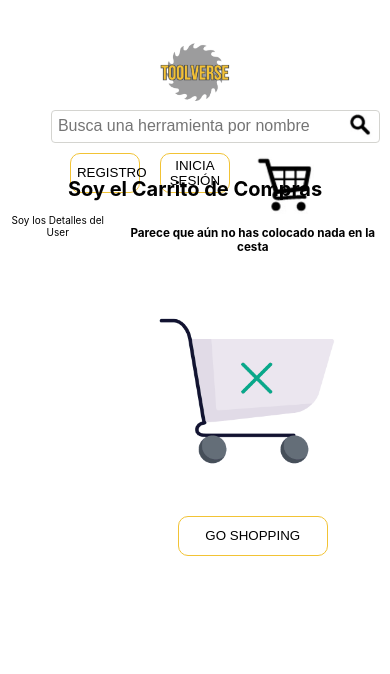
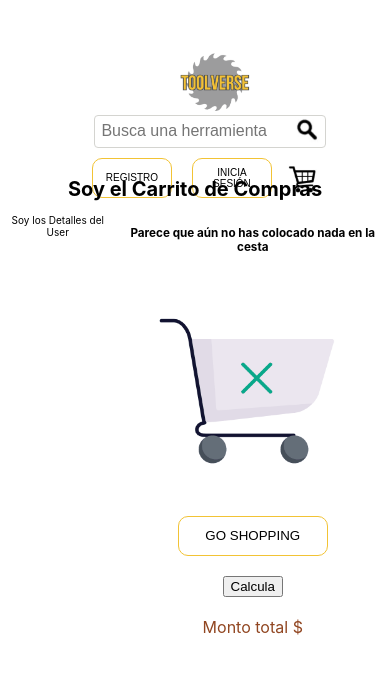
Before and after one commit to Sarapr27/clientToolVerse, a React (Create React App) app: page /cart in a window 390 px wide. Shown: the top 674 px of the page. Built offline with nearby package versions, Linux system fonts and the light colour scheme.

Commit message:
Gran avance
Card, SearchBar y NavBar -> estilos y responsive desing

Avance con Carrito de compras - AUN HAY MUCHOS BUGS

```diff
--- a/src/components/views/CartDetails/cartDetails.jsx
+++ b/src/components/views/CartDetails/cartDetails.jsx
@@ -1,27 +1,64 @@
 import style from './cartDetails.module.css';
 import empty from '../img/emptyTrolley.gif';
-import { UseSelector, useSelector } from 'react-redux/es/hooks/useSelector';
-import { Navigate, useNavigate } from 'react-router-dom';
+import { useSelector } from 'react-redux/es/hooks/useSelector';
+import { useNavigate } from 'react-router-dom';
+import MiniProduct from '../MiniProduct/miniProduct';
+import { useDispatch } from 'react-redux';
+import * as actions from '../../../redux/actions';
+import React, { useState } from "react";
 
 export default function CartDetails() {
-    // obtiene la info del store y la renderiza ->
-    // si no tiene info, muestra un carro vacío
-    const trolley = useSelector(state => state.trolley)
+    const trolley = useSelector(state => state.itemCart)
     const navigate = useNavigate();
+    const dispatch = useDispatch()
+
+    const [total, setTotal] = useState('')
+
+    const handleDelete = (id) => {
+        dispatch(actions.removeFromCart(id))
+    }
+
+    const calculateTotal = () => {
+        let suma = 0;
+        if (trolley.length === 1) {
+            return setTotal(trolley[0].price)
+        }
+        trolley.forEach((product) => {
+            console.log('calculando el precio', product[0])
+            console.log('el precio de cada producto', product[0].price)
+            suma = suma + product[0].price
+        })
+        return setTotal(suma)
+    }
 
     return (
-        <div className="overallDetail">
+        <div className={style.overallDetail}>
             {
-                (!trolley) ? <div className={style.emptyTrolley}>
+                (trolley.length === 0) ? <div className={style.emptyTrolley}>
                     <h3>Parece que aún no has colocado nada en la cesta</h3>
                     <img src={empty} alt='The trolley is empty' className={style.emptyTrolleyImg} />
                     <button className={style.goShopping} onClick={() => navigate('/home')}>Go Shopping</button>
                 </div>
                     : <div className={style.trolleyFull}>
-                        El carrito está lleno
+                        {
+                            trolley.map((product) => {
+                                console.log('esto es el product en el map', product)
+                                return <MiniProduct key={product.id}
+                                    id={product.id}
+                                    name={product.name}
+                                    image={product.image}
+                                    model={product.model}
+                                    brand={product.brand}
+                                    price={product.price}
+                                    handleDelete={handleDelete} />
+                            })
+                        }
                     </div>
             }
-
+            <div className={style.summingTotal}>
+                <button className={style.calculate} onClick={() => calculateTotal()}> Calcula </button>
+                <div className={style.total}> Monto total ${total} </div>
+            </div>
         </div>
     )
 }
--- a/src/components/views/CartDetails/cartDetails.module.css
+++ b/src/components/views/CartDetails/cartDetails.module.css
@@ -21,3 +21,13 @@
 .goShopping:hover {
     border: 0.2rem solid var(--buttons);
 }
+
+.calculate {
+    margin-top: 2rem;
+}
+
+.total {
+    font-size: medium;
+    margin-top: 2rem;
+    color: var(--warnings);
+}
--- a/src/components/views/Home/home.jsx
+++ b/src/components/views/Home/home.jsx
@@ -16,11 +16,7 @@ function Home() {
 
             </Carousel>
             <div className={style.highlights}>
-                <h3>Estos son los productos destacados -- queremos productos detacados? los ponemos arriba en el carrusel? </h3>
-
-                <hr />
-
-                <h3>También podría ir aquí un paginado </h3>
+                <h3>Paginado </h3>
                 <hr />
             </div>
             <ProductCards />
--- /dev/null
+++ b/src/components/views/MiniProduct/miniProduct.jsx
@@ -0,0 +1,26 @@
+import style from './miniProduct.module.css';
+import bin from '../img/bin.png'
+
+const MiniProduct = ({ id, image, name, model, brand, price, handleDelete }) => {
+
+    console.log('recibo los productos en el MiniProduct', id, image, name, model, brand, price, handleDelete)
+
+    return (
+        <div className={style.divMiniProd} key={id} >
+            <div className={style.nameImgMini}>
+                <div className={style.nameMiniProd}>{name}</div>
+                <img src={image} alt="producto en el carrito" className={style.imgMiniProd} />
+            </div>
+            <div className={style.brandModelMini}>
+                <div className={style.brandMiniProd}>{brand}</div>
+                <div className={style.modelMiniProd}>{model}</div>
+            </div>
+            <div className={style.priceMiniProd}>{price}</div>
+            <button className={style.deleteProd} onClick={() => handleDelete(id)}>
+                <img src={bin} alt="bin" className={style.bin} />
+            </button>
+        </div>
+    )
+};
+
+export default MiniProduct;
--- /dev/null
+++ b/src/components/views/MiniProduct/miniProduct.module.css
@@ -0,0 +1,46 @@
+.divMiniProd {
+    display: flex;
+    gap: 2rem;
+    align-items: center;
+    border: 0.1rem solid black;
+    padding: 1rem;
+    margin-bottom: 2rem;
+}
+
+.nameMiniProd {
+    font-size: larger;
+    font-weight: 700;
+}
+
+.priceMiniProd {
+    font-size: larger;
+    font-weight: 700;
+    color: var(--warnings);
+}
+
+.imgMiniProd {
+    height: 8rem;
+    margin-left: -9rem;
+}
+
+.brandModelMini {
+    margin-left: -9rem;
+}
+
+.bin {
+    height: 2.5rem;
+    margin: -0.5rem;
+    margin-bottom: -0.6rem;
+    cursor: pointer;
+}
+
+.deleteProd {
+    height: 3rem;
+    width: 3rem;
+    border: 0.2rem solid var(--secondary);
+    background-color: transparent;
+}
+
+.deleteProd:hover {
+    border: 0.2rem solid var(--warnings);
+}
--- a/src/components/views/NavBar/navBar.jsx
+++ b/src/components/views/NavBar/navBar.jsx
@@ -12,8 +12,10 @@ export default function Nav() {
             <button className={style.toHome} onClick={() => navigate('/home')}> <img src={logoHome} alt="logoHome" className={style.toHome} /> </button>
             <SearchBar className={style.searchBar} />
             <div className={style.logOnCart}>
-                <button className={style.logOn} onClick={() => navigate('/form')}> Registro </button>
-                <button className={style.logOn} onClick={() => navigate('/form')}> Inicia Sesión </button>
+                <div className={style.registerLogOn}>
+                    <button className={style.register} onClick={() => navigate('/form')}> Registro </button>
+                    <button className={style.logOn} onClick={() => navigate('/form')}> Inicia Sesión </button>
+                </div>
                 <button className={style.cartBtn} onClick={() => navigate('/cart')}> <img src={logoCart} alt="logoCart" className={style.cartBtnImg} /> </button>
             </div>
         </div>
--- a/src/components/views/NavBar/navBar.module.css
+++ b/src/components/views/NavBar/navBar.module.css
@@ -9,7 +9,8 @@
 .toHome,
 .logOn,
 .cartBtn,
-.cartBtnImg {
+.cartBtnImg,
+.register {
     background-color: transparent;
     border: none;
     cursor: pointer;
@@ -25,7 +26,8 @@
     align-items: center;
 }
 
-.logOn {
+.logOn,
+.register {
     border: 0.1rem solid var(--secondary);
     border-radius: 1rem;
     height: 4rem;
@@ -34,7 +36,8 @@
     text-transform: uppercase;
 }
 
-.logOn:hover {
+.logOn:hover,
+.register:hover {
     border: 0.2rem solid var(--buttons)
 }
 
@@ -42,6 +45,50 @@
 .cartBtnImg {
     background-color: transparent;
     height: 6rem;
+}
+
+.registerLogOn {
+    margin-left: 2rem;
+}
+
+@media (max-width: 815px) {
+    .toHome {
+        height: 5.5rem;
+        margin-bottom: 1rem;
+        margin-right: -2.5rem;
+    }
+
+    .navBar {
+        margin-left: -1rem;
+    }
+
+    .cartBtn {
+        height: 5rem;
+        margin-right: 2rem;
+    }
+
+    .cartBtnImg {
+        height: 4rem;
+    }
+
+    .registerLogOn {
+        display: flex;
+        flex-direction: column;
+        margin-left: -2rem;
+        margin-right: -1rem;
+    }
+
+    .register {
+        width: 7rem;
+        font-size: x-small;
+        margin-bottom: 0.5rem;
+    }
+
+    .logOn {
+        width: 7rem;
+        font-size: x-small;
+    }
+
 }
 
 @media (max-width: 480px) {
@@ -54,6 +101,7 @@
     }
 
     .toHome {
+        margin-top: .5rem;
         height: 6rem;
         margin-bottom: 1rem;
     }
@@ -62,8 +110,16 @@
         margin-right: 2rem;
     }
 
-    .logOn {
-        width: 7rem;
+    .registerLogOn {
+        margin-left: 5.5rem;
+        display: flex;
+        flex-direction: row;
+    }
+
+    .logOn,
+    .register {
+        width: 8rem;
+        align-items: center;
     }
 
     .logOnCart {
@@ -74,4 +130,8 @@
     .cartBtn {
         height: 4rem;
     }
+
+    .cartBtnImg {
+        height: 3rem;
+    }
 }
--- a/src/components/views/SearchBar/searchBar.module.css
+++ b/src/components/views/SearchBar/searchBar.module.css
@@ -29,13 +29,13 @@
     margin-left: -0.8rem;
 }
 
-/* @media (max-width: 480px) {
+@media (max-width: 480px) {
 
     .searchBar {
-        width: 20rem;
+        width: 23rem;
     }
 
     .input {
-        width: 16.5rem;
+        width: 19.4rem;
     }
-} */
+}
```
Also changed, not shown: src/components/views/Card/Card.jsx (+13 -3 lines), src/redux/reducer.js (+20 -10 lines), src/components/views/img/bin.png (added).
